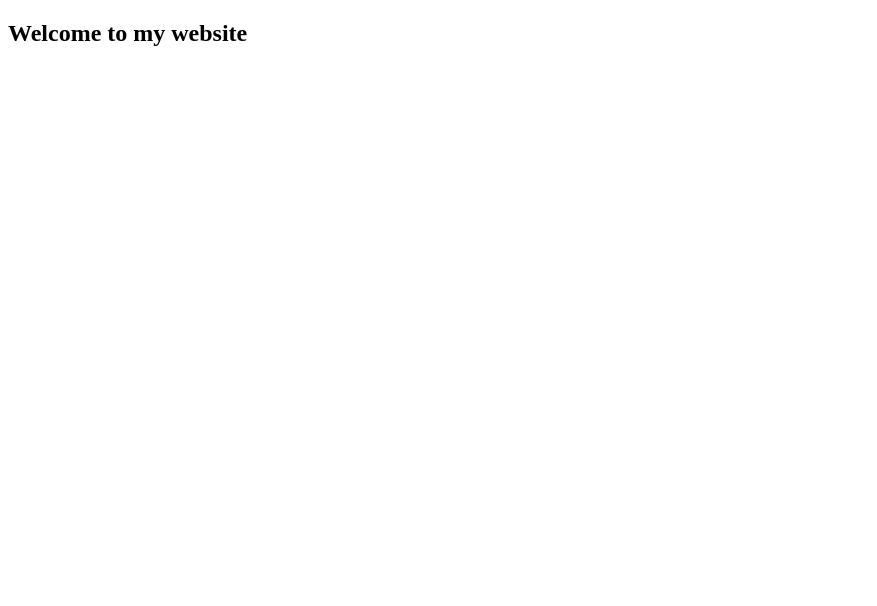
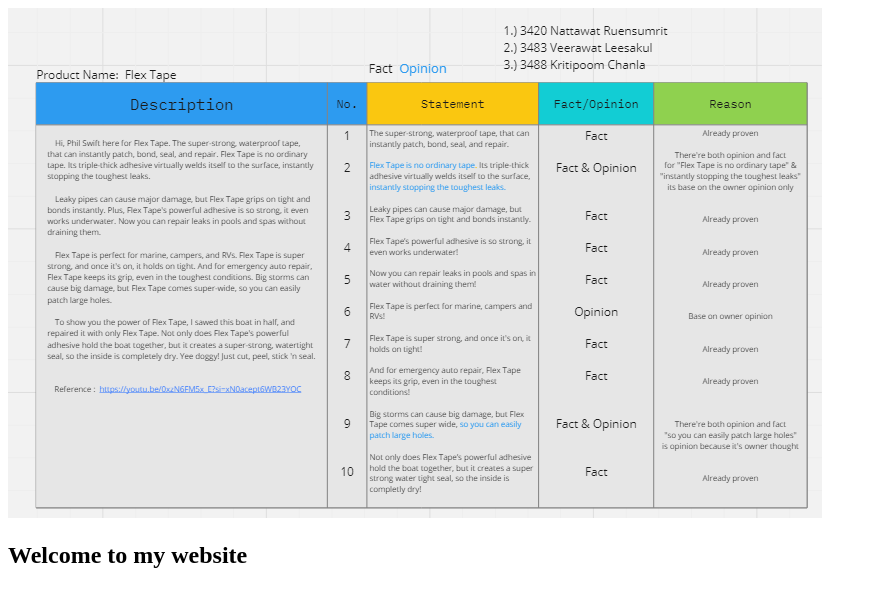
Before and after one commit to Nattawat1409/ConvertMinToHour, a plain HTML site: page index.html in a window 1280 px wide. Shown: the whole page, without its empty margins (0-877 px from the left). Drawn offline with Linux system fonts and the light colour scheme.

Commit message:
add code img to code

```diff
--- a/index.html
+++ b/index.html
@@ -6,5 +6,6 @@
 </head>
 
 <body>
+    <img src="group7.png" />
     <h2>Welcome to my website</h2>
 </body>
```
Also changed, not shown: group7.png (added), head.html/group7.png (added).
